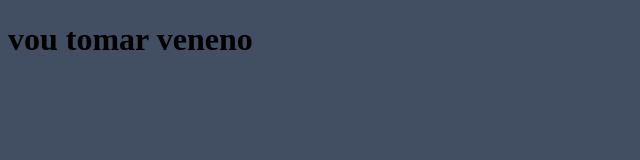
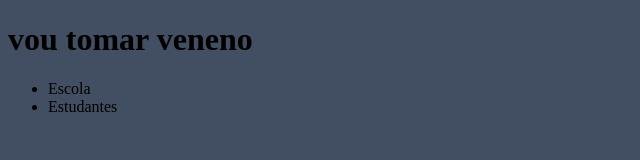
Before and after one commit to Fael-sf/curso1-2-BOLAVO, a plain HTML site: page index.html in a window 1280 px wide. Shown: the whole page, without its empty margins (0-640 px from the left). Drawn offline with Linux system fonts and the light colour scheme.

Commit message:
05/03/24

```diff
--- a/index.html
+++ b/index.html
@@ -9,6 +9,13 @@
 <body>
 
     <h1>vou tomar veneno</h1>
-
+<ul>
+    <li>
+        Escola
+    </li>
+    <li>
+    Estudantes
+    </li>
+</ul>
 </body>
 </html>
```
